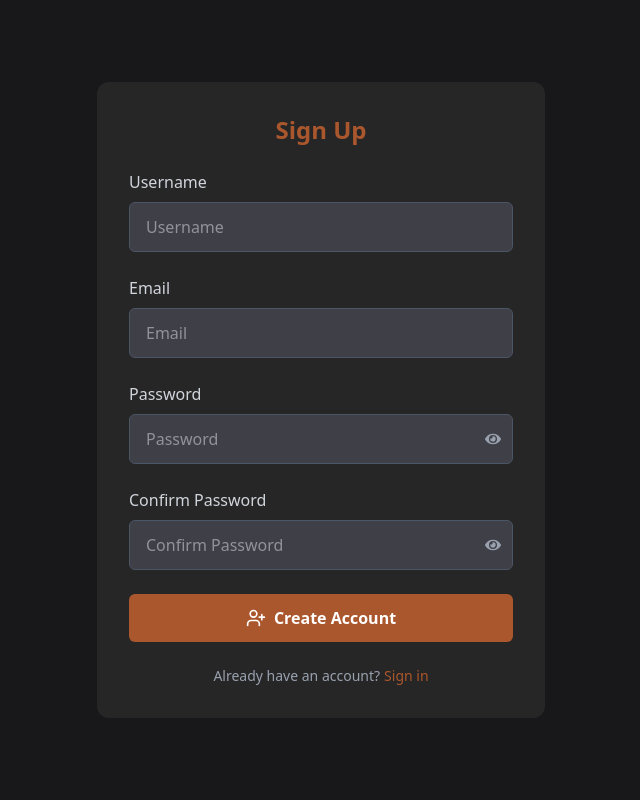
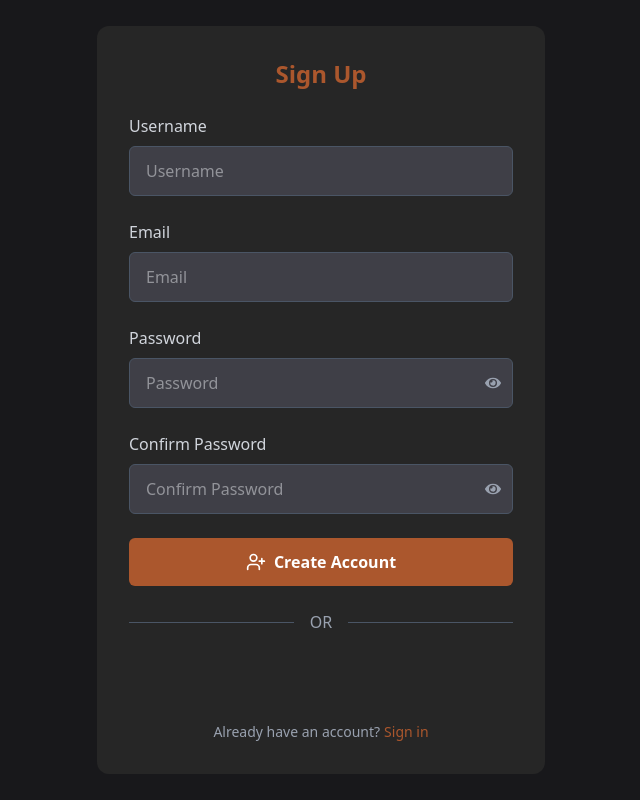
Before and after one commit to Crypt06545/Ann-Noor, a React (Vite) app: page /signup in a window 1280 px wide. Shown: the whole page, without its empty margins (319-959 px from the left). Built offline with nearby package versions, Linux system fonts and the light colour scheme; no server answers.

Commit message:
add google signIn & signUp

```diff
--- a/package.json
+++ b/package.json
@@ -14,6 +14,7 @@
     "@emotion/styled": "^11.14.0",
     "@gsap/react": "^2.1.2",
     "@mui/material": "^6.4.8",
+    "@react-oauth/google": "^0.12.1",
     "@tailwindcss/vite": "^4.0.15",
     "@tanstack/react-query": "^5.72.2",
     "axios": "^1.8.4",
--- a/src/pages/BestSelling.jsx
+++ b/src/pages/BestSelling.jsx
@@ -2,6 +2,7 @@ import React from "react";
 import Card from "../components/Card";
 import { useQuery } from "@tanstack/react-query";
 import { fetchBestSellingProducts } from "../api/Api";
+import { LoadingSpinner } from "../components/LoadingSpinner";
 
 const BestSelling = () => {
   const { data: bestSellingData, isLoading, isError } = useQuery({
@@ -12,7 +13,7 @@ const BestSelling = () => {
   // safely access the products
   const products = bestSellingData?.data?.data || [];
 
-  if (isLoading) return <div>Loading...</div>;
+  if (isLoading) return <LoadingSpinner/>;
   if (isError) return <div>Error fetching products</div>;
 
   return (
--- a/src/pages/Home.jsx
+++ b/src/pages/Home.jsx
@@ -10,8 +10,6 @@ const Home = () => {
     <div className='min-h-screen bg-zinc-900'>
       <Hero/>
       <BestSelling/>
-      <AddProduct/>
-      <CheckoutPage/>
     </div>
   )
 }
--- a/src/pages/SignIn.jsx
+++ b/src/pages/SignIn.jsx
@@ -1,5 +1,5 @@
 import React, { useState } from "react";
-import { FaEye, FaEyeSlash } from "react-icons/fa";
+import { FaEye, FaEyeSlash, FaGoogle } from "react-icons/fa"; // Added FaGoogle
 import { Link, useNavigate } from "react-router-dom";
 import { LogIn, Loader } from "lucide-react";
 import gsap from "gsap";
@@ -8,6 +8,8 @@ import { useForm } from "react-hook-form";
 import toast from "react-hot-toast";
 import { useAppContext } from "../context/AppContext";
 import axiosInstance from "../lib/axios";
+import { GoogleOAuthProvider, GoogleLogin } from "@react-oauth/google";
+
 const SignIn = () => {
   const {
     register,
@@ -18,6 +20,8 @@ const SignIn = () => {
   const { loading, setLoading, setUser } = useAppContext();
   const [showPassword, setShowPassword] = useState(false);
   const navigate = useNavigate();
+  const googleClientId = import.meta.env.VITE_GOOGLE_CLIENT_ID;
+  // console.log(googleClientId);
 
   // gsap animation
   useGSAP(() => {
@@ -34,6 +38,31 @@ const SignIn = () => {
     setShowPassword(!showPassword);
   };
 
+  // handle Google success
+  const handleGoogleSuccess = async (credentialResponse) => {
+    // console.log(credentialResponse);
+    try {
+      const token = credentialResponse.credential;
+      const { data } = await axiosInstance.post("/users/auth/google-auth", {
+        token,
+      });
+      if (data.success) {
+        setUser(data?.data);
+        toast.success("Google login successful");
+        navigate("/");
+      }
+    } catch (error) {
+      toast.error("Google login failed");
+    } finally {
+      setLoading(false);
+    }
+  };
+
+  // handle Google failure
+  const handleGoogleFailure = () => {
+    toast.error("Google login failed");
+  };
+
   // handle signinSubmit
   const onSubmit = async (formdata) => {
     try {
@@ -42,7 +71,6 @@ const SignIn = () => {
         email: formdata.email,
         password: formdata.password,
       });
-      // console.log(data?.message);
 
       if (data.success) {
         setUser(data?.data);
@@ -51,19 +79,20 @@ const SignIn = () => {
         navigate("/");
         setLoading(false);
       }
-      // console.log(data);
     } catch (error) {
       setUser(false);
-      // console.log(error);
       toast.error(error?.response?.data?.message || "Login failed!!");
       setLoading(false);
     }
   };
 
   return (
+    <GoogleOAuthProvider clientId={googleClientId}>
       <div className="bg-zinc-900 min-h-screen flex items-center justify-center p-4">
         <div className="form-signin w-full max-w-md p-8 space-y-6 rounded-xl bg-neutral-800 text-gray-200">
-        <h1 className="text-2xl font-bold text-center text-[#AB572D]">Login</h1>
+          <h1 className="text-2xl font-bold text-center text-[#AB572D]">
+            Login
+          </h1>
           <form
             onSubmit={handleSubmit(onSubmit)}
             noValidate=""
@@ -166,14 +195,56 @@ const SignIn = () => {
               )}
             </button>
           </form>
+
+          {/* Divider */}
+          <div className="flex items-center my-6">
+            <div className="flex-1 border-t border-gray-600"></div>
+            <span className="px-3 text-gray-400">or</span>
+            <div className="flex-1 border-t border-gray-600"></div>
+          </div>
+
+          {/* Google Sign In Button */}
+
+          <GoogleLogin
+            onSuccess={handleGoogleSuccess}
+            onError={handleGoogleFailure}
+            useOneTap
+            render={({ onClick, disabled }) => (
+              <button
+                onClick={onClick}
+                disabled={disabled || loading}
+                className={`w-full py-3 px-4 rounded-md bg-white text-gray-800 font-semibold transition-colors flex items-center justify-center ${
+                  loading
+                    ? "opacity-70 cursor-not-allowed"
+                    : "hover:bg-gray-100"
+                }`}
+              >
+                {loading ? (
+                  <>
+                    <Loader className="mr-2 h-5 w-5 animate-spin text-gray-800" />
+                    Signing in...
+                  </>
+                ) : (
+                  <>
+                    <FaGoogle className="mr-2 h-5 w-5 text-red-500" />
+                    Continue with Google
+                  </>
+                )}
+              </button>
+            )}
+          />
           <p className="text-sm text-center text-gray-400">
             Don't have an account?
-          <Link to={"/signup"} className="text-[#AB572D] hover:underline ml-1">
+            <Link
+              to={"/signup"}
+              className="text-[#AB572D] hover:underline ml-1"
+            >
               Sign up
             </Link>
           </p>
         </div>
       </div>
+    </GoogleOAuthProvider>
   );
 };
 
--- a/src/pages/SignUp.jsx
+++ b/src/pages/SignUp.jsx
@@ -8,12 +8,14 @@ import { useForm } from "react-hook-form";
 import { useAppContext } from "../context/AppContext";
 import axiosInstance from "../lib/axios";
 import toast from "react-hot-toast";
+import { GoogleLogin, GoogleOAuthProvider } from "@react-oauth/google";
 
 const SignUp = () => {
   const [showPassword, setShowPassword] = useState(false);
   const [showConfirmPassword, setShowConfirmPassword] = useState(false);
   const { setUser, loading, setLoading } = useAppContext();
   const navigate = useNavigate();
+  const googleClientId = import.meta.env.VITE_GOOGLE_CLIENT_ID;
 
   const {
     register,
@@ -39,6 +41,30 @@ const SignUp = () => {
 
   const toggleConfirmPasswordVisibility = () => {
     setShowConfirmPassword(!showConfirmPassword);
+  };
+
+  const handleGoogleSuccess = async (credentialResponse) => {
+    // console.log(credentialResponse);
+    try {
+      const token = credentialResponse.credential;
+      const { data } = await axiosInstance.post("/users/auth/google-auth", {
+        token,
+      });
+      if (data.success) {
+        setUser(data?.data);
+        toast.success("Google login successful");
+        navigate("/");
+      }
+    } catch (error) {
+      toast.error("Google login failed");
+    } finally {
+      setLoading(false);
+    }
+  };
+
+  // handle Google failure
+  const handleGoogleFailure = () => {
+    toast.error("Google login failed");
   };
 
   // handle signIn submit
@@ -69,6 +95,7 @@ const SignUp = () => {
   };
 
   return (
+    <GoogleOAuthProvider clientId={googleClientId}>
       <div className="bg-zinc-900 min-h-screen flex items-center justify-center p-4">
         <div className="form-sinup w-full max-w-md p-8 space-y-6 rounded-xl bg-neutral-800 text-gray-200">
           <h1 className="text-2xl font-bold text-center text-[#AB572D]">
@@ -199,6 +226,39 @@ const SignUp = () => {
               )}
             </button>
           </form>
+          <div className="flex items-center">
+            <div className="flex-grow border-t border-gray-600"></div>
+            <span className="mx-4 text-gray-400">OR</span>
+            <div className="flex-grow border-t border-gray-600"></div>
+          </div>
+          <GoogleLogin
+            onSuccess={handleGoogleSuccess}
+            onError={handleGoogleFailure}
+            useOneTap
+            render={({ onClick, disabled }) => (
+              <button
+                onClick={onClick}
+                disabled={disabled || loading}
+                className={`w-full py-3 px-4 rounded-md bg-white text-gray-800 font-semibold transition-colors flex items-center justify-center ${
+                  loading
+                    ? "opacity-70 cursor-not-allowed"
+                    : "hover:bg-gray-100"
+                }`}
+              >
+                {loading ? (
+                  <>
+                    <Loader className="mr-2 h-5 w-5 animate-spin text-gray-800" />
+                    Signing in...
+                  </>
+                ) : (
+                  <>
+                    <FaGoogle className="mr-2 h-5 w-5 text-red-500" />
+                    Continue with Google
+                  </>
+                )}
+              </button>
+            )}
+          />
           <p className="text-sm text-center text-gray-400">
             Already have an account?
             <Link to={"/login"} className="text-[#AB572D] hover:underline ml-1">
@@ -207,6 +267,7 @@ const SignUp = () => {
           </p>
         </div>
       </div>
+    </GoogleOAuthProvider>
   );
 };
 
```
Also changed, not shown: 1 other file (tests, documents, lock files or other folders). Lines whose indentation alone changed are shown as unchanged.
